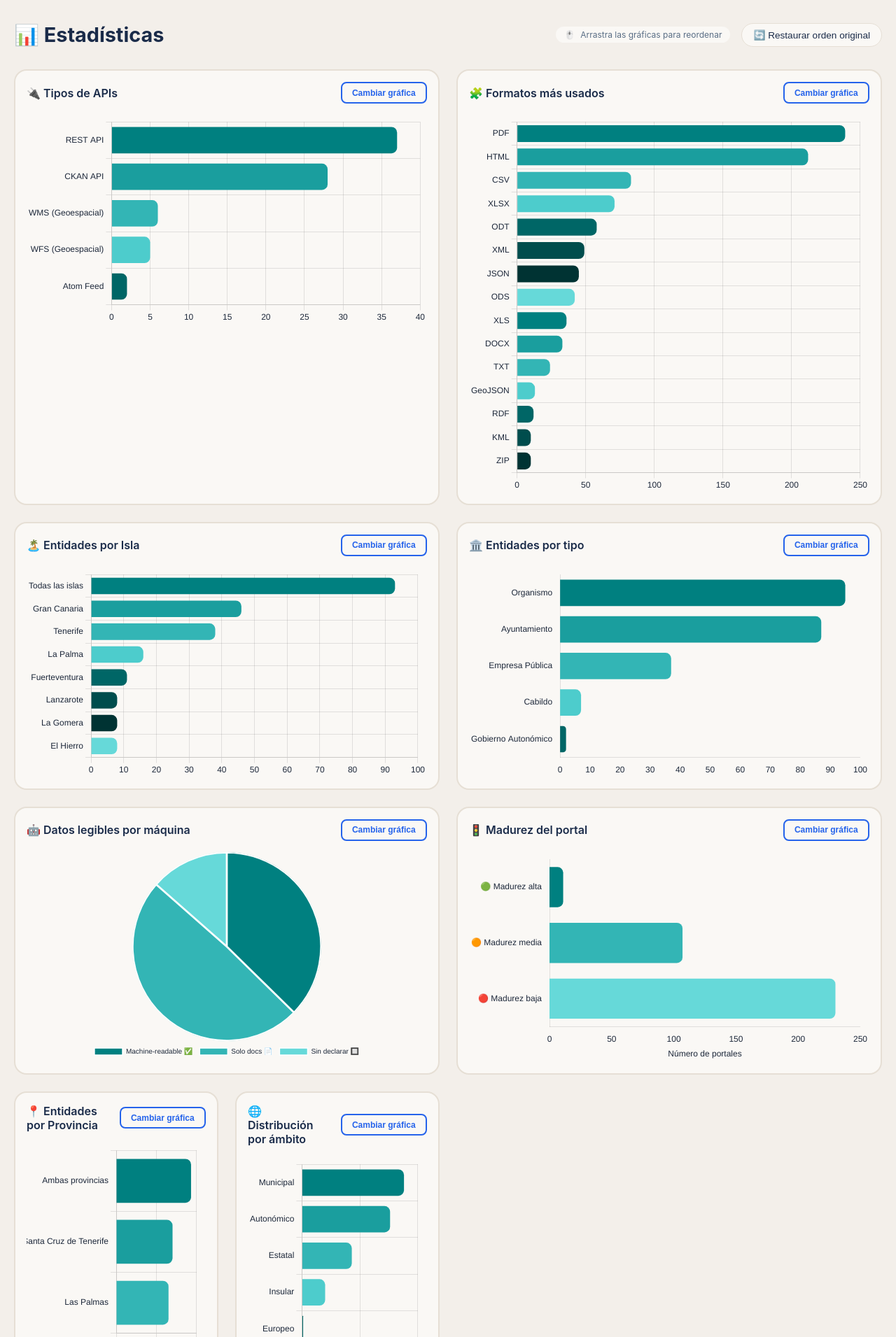
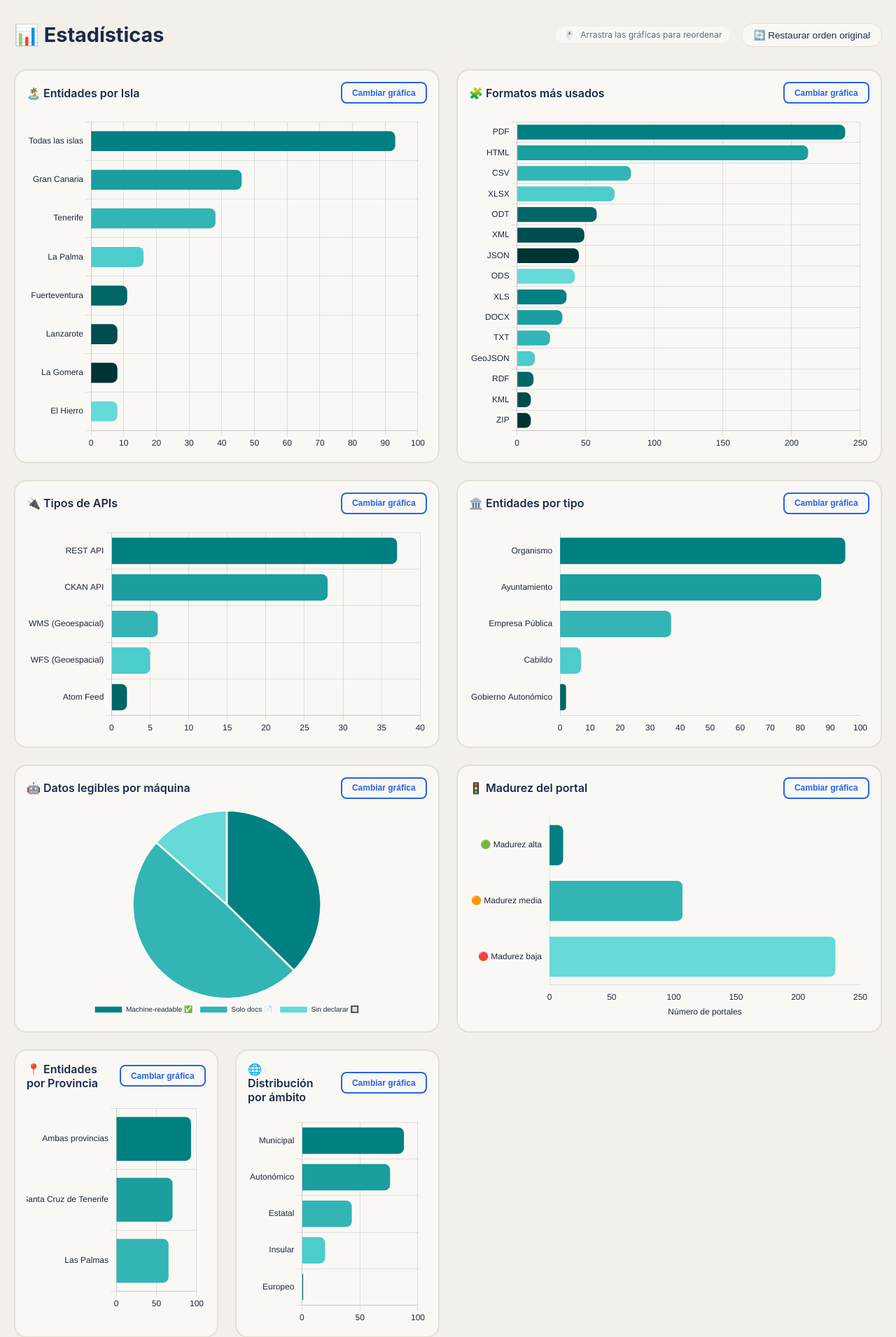
Before and after one commit to IvnMD/Canarias-Open-Data, a Flask app: page /estadisticas in a window 1280 px wide. Shown: the part 193-2104 px from the top of the page at 70% size. Run offline with Flask 3, Linux system fonts and the light colour scheme.

Commit message:
Actualización graficas

```diff
--- a/src/static/css/pages/estadisticas.css
+++ b/src/static/css/pages/estadisticas.css
@@ -115,6 +115,11 @@
 /* Gráficas que ocupan 2 columnas */
 .chart-card.pie-chart {
   grid-column: span 2;
+}
+
+/* Wrapper de pie-chart: altura fija igual para Isla y Formatos */
+.chart-card.pie-chart .chart-wrapper {
+  height: 480px;
 }
 
 .chart-wrapper {
@@ -244,4 +249,8 @@
   .chart-card.pie-chart {
     grid-column: span 1;
   }
+
+  .chart-card.pie-chart .chart-wrapper {
+    height: 260px;
+  }
 }
--- a/src/templates/estadisticas.html
+++ b/src/templates/estadisticas.html
@@ -78,19 +78,19 @@
 
         <div class="charts-grid">
 
-            <!-- API CHART -->
-            <section class="chart-card" draggable="true" style="grid-column: span 2;">
+            <!-- ISLANDS -->
+            <section class="chart-card pie-chart" draggable="true">
                 <div class="card-header">
-                    <h2>🔌 Tipos de APIs</h2>
-                    <button id="toggleApiChart" class="chart-toggle-btn">Cambiar gráfica</button>
+                    <h2>🏝️ Entidades por Isla</h2>
+                    <button id="toggleIslandChart" class="chart-toggle-btn">Cambiar gráfica</button>
                 </div>
                 <div class="chart-wrapper">
-                    <canvas id="apiChart"></canvas>
+                    <canvas id="islandChart"></canvas>
                 </div>
             </section>
 
             <!-- FORMATS -->
-            <section class="chart-card" draggable="true" style="grid-column: span 2;">
+            <section class="chart-card pie-chart" draggable="true">
                 <div class="card-header">
                     <h2>🧩 Formatos más usados</h2>
                     <button id="toggleFormatChart" class="chart-toggle-btn">Cambiar gráfica</button>
@@ -100,14 +100,14 @@
                 </div>
             </section>
 
-            <!-- ISLANDS -->
+            <!-- API CHART -->
             <section class="chart-card" draggable="true" style="grid-column: span 2;">
                 <div class="card-header">
-                    <h2>🏝️ Entidades por Isla</h2>
-                    <button id="toggleIslandChart" class="chart-toggle-btn">Cambiar gráfica</button>
+                    <h2>🔌 Tipos de APIs</h2>
+                    <button id="toggleApiChart" class="chart-toggle-btn">Cambiar gráfica</button>
                 </div>
                 <div class="chart-wrapper">
-                    <canvas id="islandChart"></canvas>
+                    <canvas id="apiChart"></canvas>
                 </div>
             </section>
 
@@ -123,7 +123,7 @@
             </section>
 
             <!-- MACHINE READABLE (1 column) -->
-            <section class="chart-card pie-chart" draggable="true">
+            <section class="chart-card" draggable="true" style="grid-column: span 2;">
                 <div class="card-header">
                     <h2>🤖 Datos legibles por máquina</h2>
                     <button id="toggleMachineReadableChart" class="chart-toggle-btn">Cambiar gráfica</button>
@@ -463,10 +463,6 @@
             const labels = sorted.map(i => i[0]);
             const data = sorted.map(i => i[1]);
 
-            // Dynamic height based on number of bars
-            document.getElementById('formatChart').parentElement.style.minHeight =
-                Math.max(300, sorted.length * 36) + 'px';
-
             const ctx = document.getElementById('formatChart').getContext('2d');
             if (formatChart instanceof Chart) formatChart.destroy();
             formatChart = new Chart(ctx, {
@@ -506,11 +502,14 @@
             const data = sorted.map(i => i[1]);
             const ctx = document.getElementById('islandChart').getContext('2d');
             if (islandChart) islandChart.destroy();
+
             islandChart = new Chart(ctx, {
                 type: islandChartType,
                 data: {
                     labels,
-                    datasets: [{ label: 'Entidades', data, backgroundColor: getChartColors(data.length), borderRadius: islandChartType === 'bar' ? 8 : 0, borderWidth: getPieBorderWidth(islandChartType), borderColor: getPieBorderColors(), hoverBorderColor: getPieBorderColors(), borderAlign: 'inner' }],
+                    datasets: [{ label: 'Entidades', data, backgroundColor: getChartColors(data.length), borderRadius: islandChartType === 'bar' ? 8 : 0, borderWidth: getPieBorderWidth(islandChartType), borderColor: getPieBorderColors(), hoverBorderColor: getPieBorderColors(), borderAlign: 'inner',
+                        ...(islandChartType === 'bar' ? { barThickness: 28 } : {})
+                    }],
                 },
                 options: {
                     indexAxis: islandChartType === 'bar' ? 'y' : undefined,
@@ -566,10 +565,6 @@
             }
             const labels = sorted.map(i => i[0]);
             const data = sorted.map(i => i[1]);
-
-            // Dynamic height based on number of bars
-            document.getElementById('apiChart').parentElement.style.minHeight =
-                Math.max(300, sorted.length * 36) + 'px';
 
             apiChart = new Chart(ctx, {
                 type: apiChartType,
@@ -840,7 +835,7 @@
 
         function resetToOriginalOrder() {
             const container = document.querySelector('.charts-grid');
-            const originalIds = ['apiChart', 'formatChart', 'islandChart', 'typeChart',
+            const originalIds = ['islandChart', 'formatChart', 'apiChart', 'typeChart',
                 'machineReadablePieChart', 'madurezChart', 'provinceChart', 'scopeChart'];
             originalIds.forEach(id => {
                 const card = Array.from(container.querySelectorAll('.chart-card'))
```
